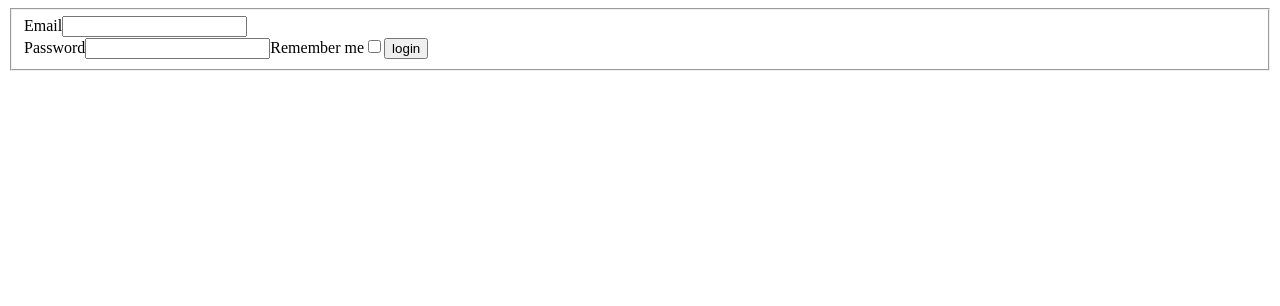
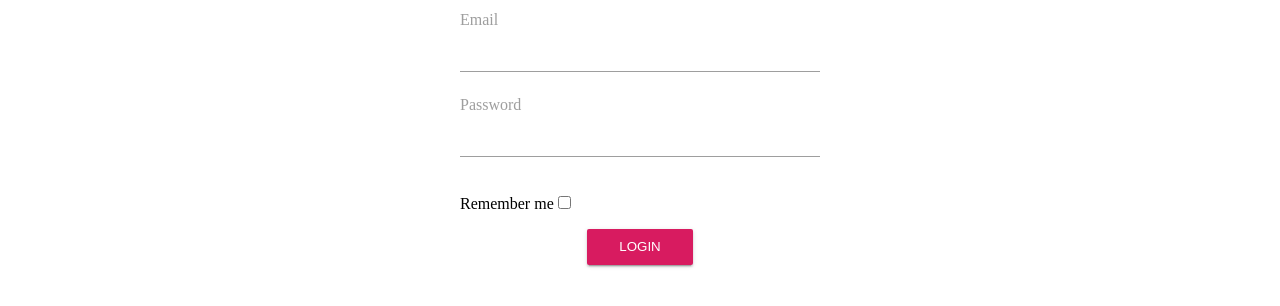
Before and after one commit to RomeroDiver/angular2-simple-form, an Angular app: page / in a window 1280 px wide. Shown: the top 306 px of the page. Built offline with nearby package versions, Linux system fonts and the light colour scheme.

Commit message:
Add basic styling

```diff
--- a/src/app/app.component.css
+++ b/src/app/app.component.css
@@ -0,0 +1,5 @@
+.app {
+    max-width: 960px;
+    margin-right: auto;
+    margin-left: auto;
+}
--- a/src/app/app.component.html
+++ b/src/app/app.component.html
@@ -1,3 +1,3 @@
-<main>
+<main class="app">
   <rd-login-form></rd-login-form>
 </main>
--- /dev/null
+++ b/src/login-form/login-form.component.css
@@ -0,0 +1,62 @@
+.login {
+    padding: 15px;
+    border: 0;
+    max-width: 360px;
+    margin-left: auto;
+    margin-right: auto;
+}
+
+.login__group {
+    position: relative;
+    margin-bottom: 1rem;
+}
+
+.login__label {
+    /*display: block;*/
+    color: #9e9e9e;
+    position: absolute;
+    top: 0.8rem;
+    left: 0;
+    font-size: 1rem;
+    cursor: text;
+    width: 100%;
+    transform: translateY(-140%);
+}
+
+.login__input {
+    background-color: transparent;
+    border: none;
+    border-bottom: 1px solid #9e9e9e;
+    border-radius: 0;
+    outline: none;
+    height: 3rem;
+    width: 100%;
+    font-size: 1rem;
+    margin: 0 0 20px 0;
+    padding: 0;
+    box-shadow: none;
+    box-sizing: content-box;
+    transition: all 0.3s;
+}
+
+.login__submit {
+    display: block;
+    color: #fff;
+    background-color: #d81b60;
+    border: none;
+    border-radius: 2px;
+    height: 36px;
+    line-height: 36px;
+    padding: 0 2rem;
+    text-transform: uppercase;
+    box-shadow: 0 2px 2px 0 rgba(0,0,0,0.14), 0 1px 5px 0 rgba(0,0,0,0.12), 0 3px 1px -2px rgba(0,0,0,0.2);
+}
+
+.login__submit--center {
+    margin-left: auto;
+    margin-right: auto;
+}
+
+.login__submit:focus, .login__submit:hover {
+    background-color: #ab154c;
+}
--- a/src/login-form/login-form.component.html
+++ b/src/login-form/login-form.component.html
@@ -1,23 +1,38 @@
 <form (ngSubmit)="onSubmit()" #loginForm="ngForm" *ngIf="!submitted" novalidate>
-    <fieldset>
+    <fieldset class="login">
         <rd-error-message [error]="errorMessage"></rd-error-message>
-        <div>
-            <label for="email">Email</label>
+        <div class="login__group">
+            <label for="email" class="login__label">Email</label>
             <input
                 type="email"
+                class="login__input"
                 name="email"
                 id="email"
                 required
                 [(ngModel)]="loginModel.email"
             >
         </div>
-        <label for="password">Password</label>
-        <input type="password" name="password" id="password" required [(ngModel)]="loginModel.password">
+        <div class="login__group">
+            <label for="password" class="login__label">Password</label>
+            <input
+                type="password"
+                class="login__input"
+                name="password"
+                id="password"
+                required
+                [(ngModel)]="loginModel.password">
+        </div>
 
-        <label for="remember">Remember me</label>
-        <input type="checkbox" name="remember" id="remember" [(ngModel)]="loginModel.remember">
+        <div class="login__group">
+            <label for="remember">Remember me</label>
+            <input
+                type="checkbox"
+                name="remember"
+                id="remember"
+                [(ngModel)]="loginModel.remember">
+        </div>
 
-      	<input type="submit" value="login">
+      	<input class="login__submit login__submit--center" type="submit" value="Login">
 
     </fieldset>
 </form>
--- a/src/login-form/login-form.component.ts
+++ b/src/login-form/login-form.component.ts
@@ -13,7 +13,7 @@ import {
 @Component({
   selector: 'rd-login-form',
   templateUrl: './login-form.component.html',
-  styleUrls: ['./login-form.component.scss']
+  styleUrls: ['./login-form.component.css']
 })
 export class LoginFormComponent implements OnDestroy, OnInit {
 
--- a/src/shared/services/login.service.ts
+++ b/src/shared/services/login.service.ts
@@ -31,6 +31,7 @@ export class LoginService {
             const error = this.validateCredentials(email, password);
             if (error) {
                 observer.error({ error: true, payload: error });
+                return;
             }
 
             observer.next({ payload: true});
```
Also changed, not shown: src/login-form/login-form.component.scss (deleted).
